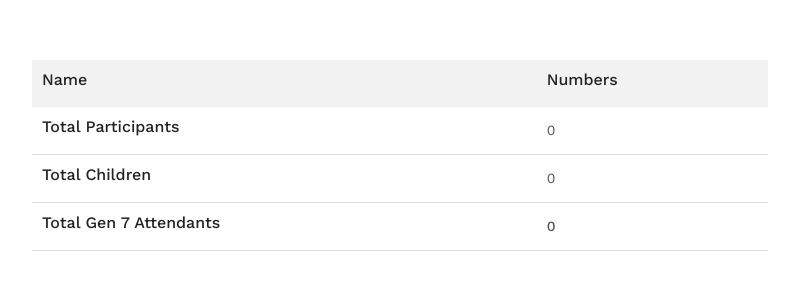
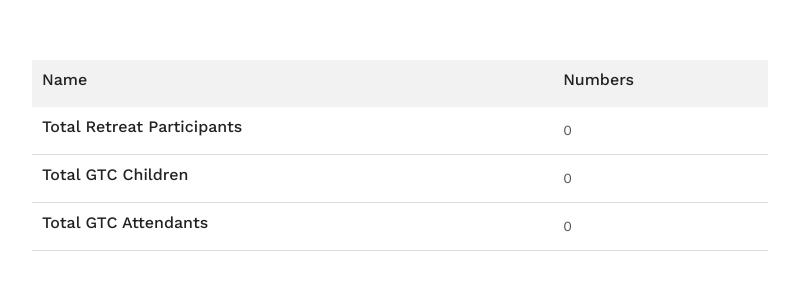
Before and after one commit to Jan-Cosmic-Foundation/drjan_exclusive, a Django app: page /event-registration/analytics/ in a window 1280 px wide. Shown: the part 245-545 px from the top of the page, without its empty margins (240-1039 px from the left). Run offline with Django 5.2, Linux system fonts and the light colour scheme; data that the repository does not hold is empty; some libraries are stand-ins or nearby versions.

Commit message:
analytics

```diff
--- a/registration/templates/registration/analytics.html
+++ b/registration/templates/registration/analytics.html
@@ -121,7 +121,7 @@
 							<tbody>
 								<tr>
 									<td>
-										<h6>Total Participants</h6>
+										<h6>Total Retreat Participants</h6>
 									</td>
 									<td>
 										<p>{{total}}</p>
@@ -129,7 +129,7 @@
 								</tr>
 								<tr>
 									<td>
-										<h6>Total Children</h6>
+										<h6>Total GTC Children</h6>
 									</td>
 									<td>
 										<p>{{total_children}}</p>
@@ -137,10 +137,10 @@
 								</tr>
 							<tr>
 								<td>
-									<h6>Total Gen 7 Attendants</h6>
+									<h6>Total GTC Attendants</h6>
 								</td>
 								<td>
-									<p><strong>{{total_gen7}}</strong></p>
+									<p>{{total_gen7}}</p>
 								</td>
 							</tr>
 							</tbody>
```
